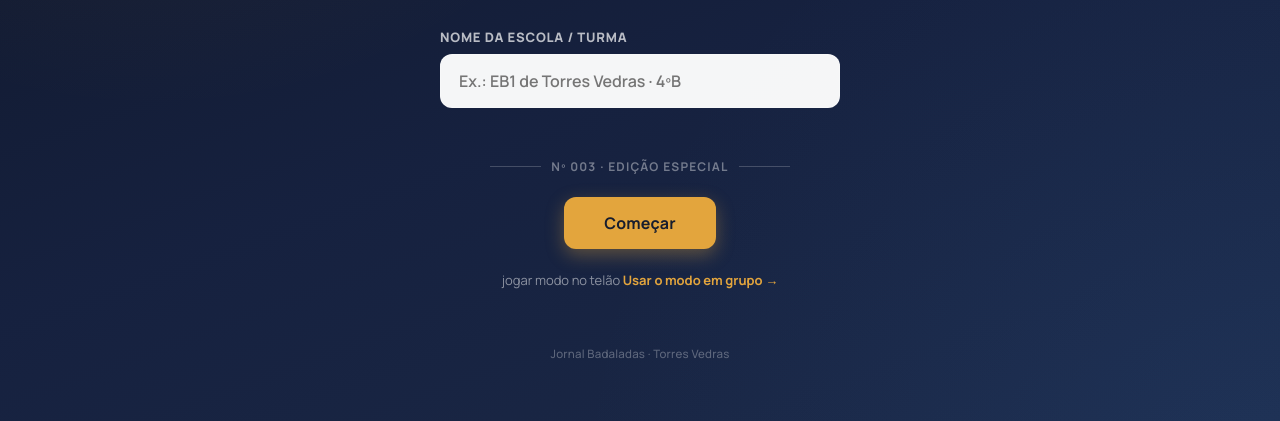
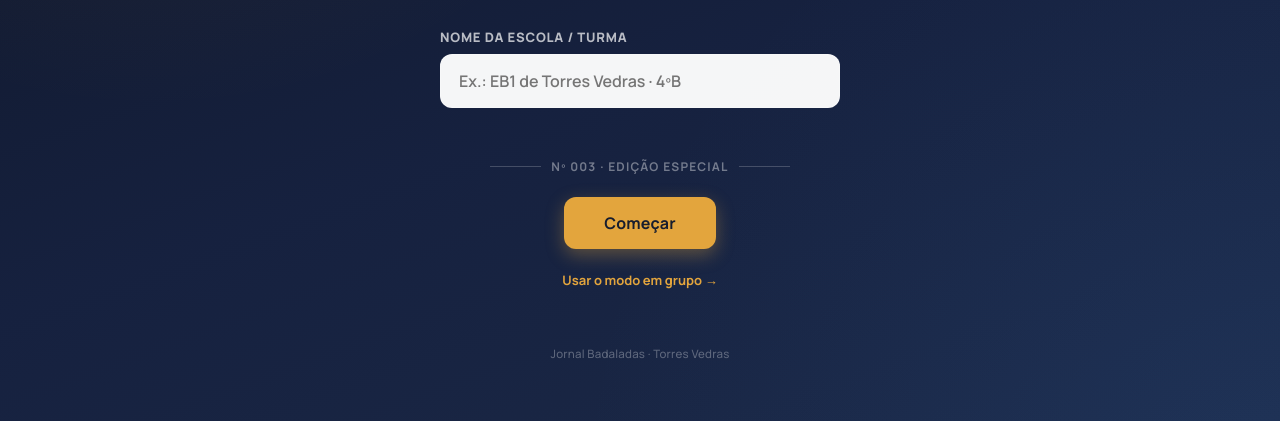
Before and after one commit to tugustinho03/QuizCria, a website: page index.html in a window 1280 px wide. Shown: the part 379-800 px from the top of the page. Drawn offline with Linux system fonts and the light colour scheme.

Commit message:
Fix button text in index.html

```diff
--- a/index.html
+++ b/index.html
@@ -741,7 +741,7 @@ button:active { transform: scale(.97); }
       <button class="btn-primary" id="btn-start">Começar</button>
 
       <p style="margin-top:22px;font-size:13px;color:rgba(255,255,255,.5)">
-        jogar modo no telão
+
         <a href="/tv.html" style="color:var(--star);font-weight:700;text-decoration:none">Usar o modo em grupo →</a>
       </p>
     </div>
```
